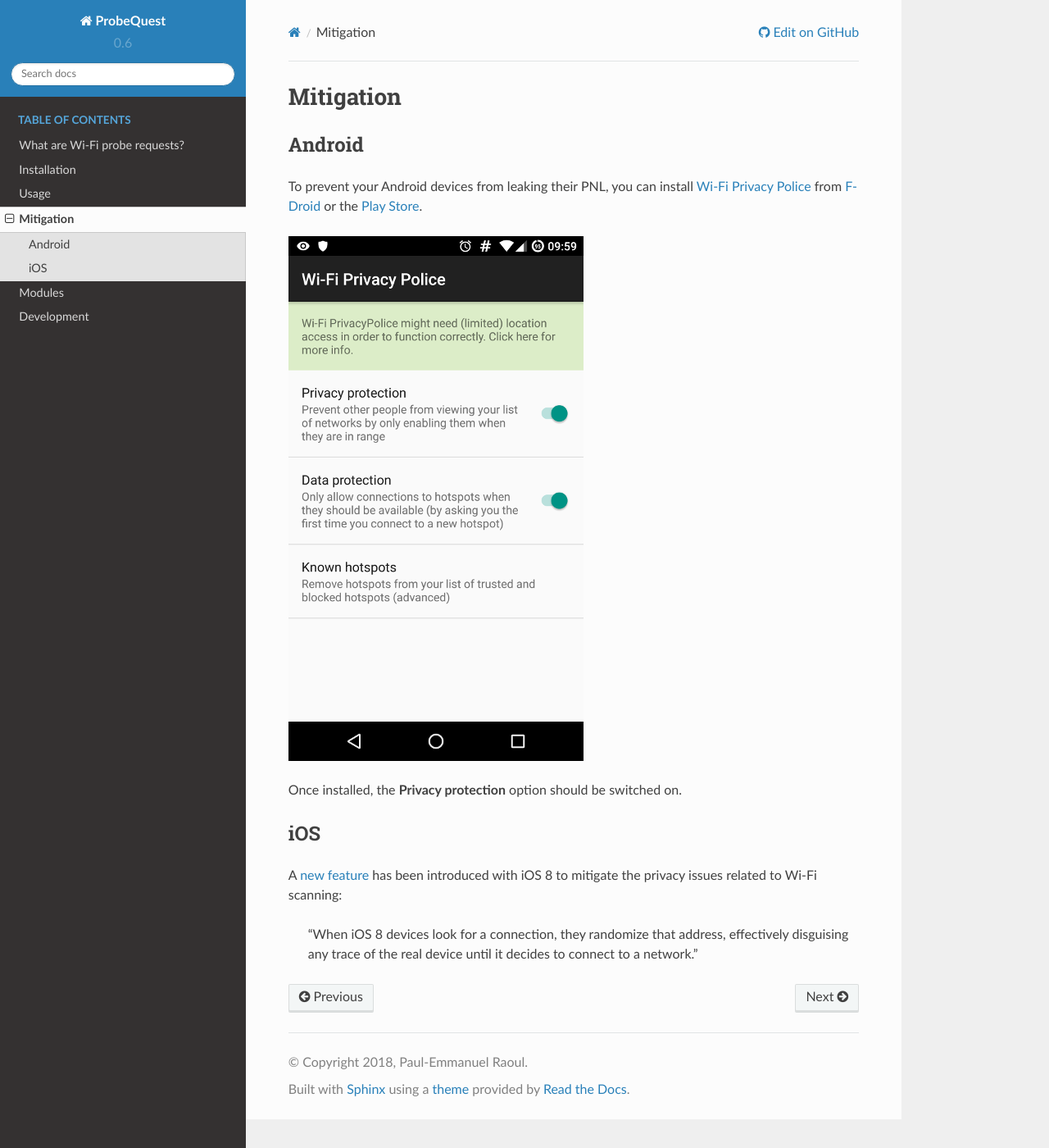
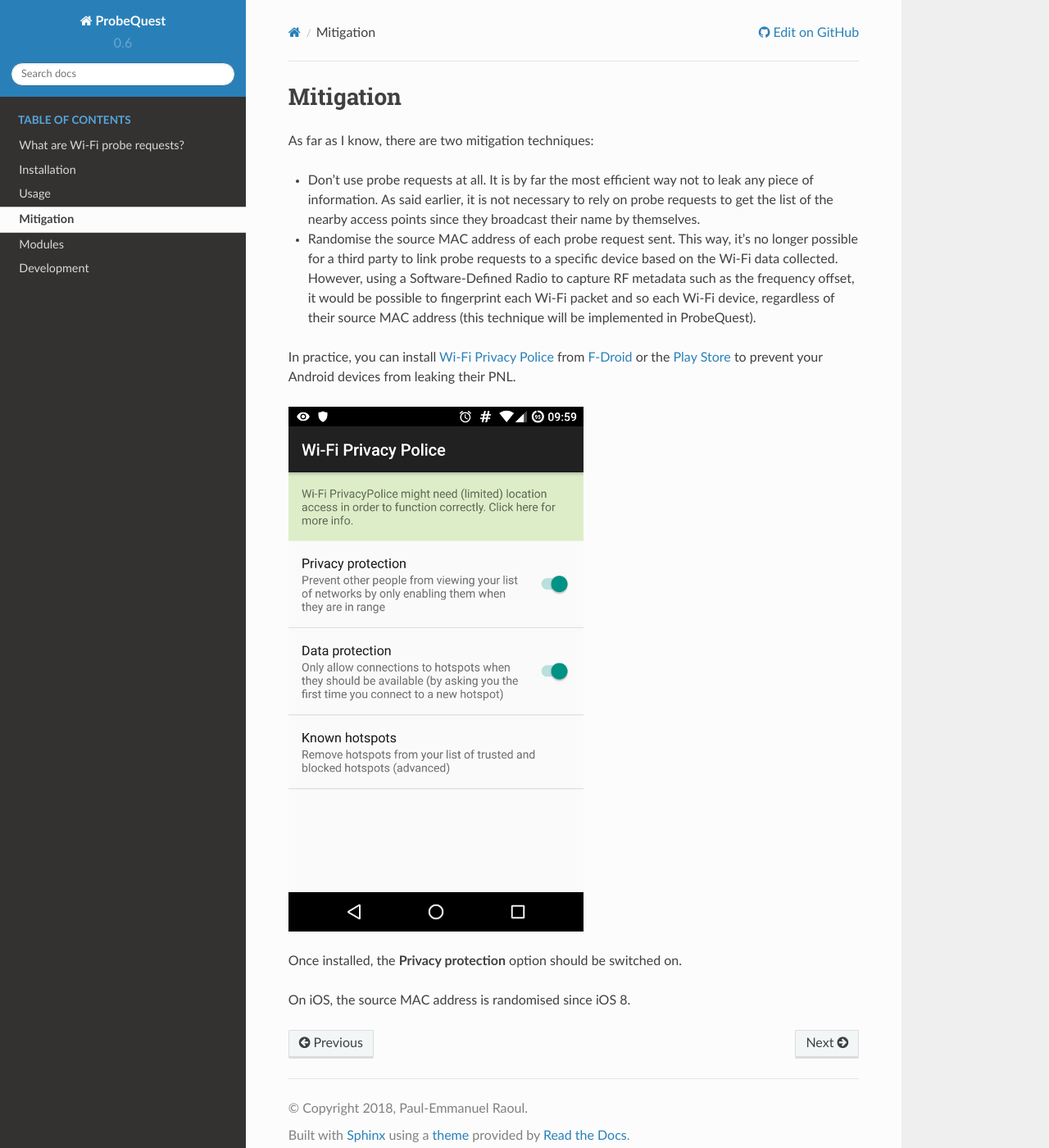
Before and after one commit to SkypLabs/probequest, a Sphinx documentation site: the page built from docs/mitigation.rst, in a window 1280 px wide and 1400 px high. Shown: the whole window at 82% size. Built offline with Sphinx 7.4.7 and the Read the Docs theme 2.0.0, drawn with Linux system fonts in a browser that asks for light colours.

Commit message:
update documentation

```diff
--- a/docs/mitigation.rst
+++ b/docs/mitigation.rst
@@ -2,23 +2,19 @@
 Mitigation
 ==========
 
-Android
--------
+As far as I know, there are two mitigation techniques:
 
-To prevent your Android devices from leaking their PNL, you can install `Wi-Fi Privacy Police`_ from `F-Droid`_ or the `Play Store`_.
+- Don’t use probe requests at all. It is by far the most efficient way not to leak any piece of information. As said earlier, it is not necessary to rely on probe requests to get the list of the nearby access points since they  broadcast their name by themselves.
+- Randomise the source MAC address of each probe request sent. This way, it’s no longer possible for a third party to link probe requests to a specific device based on the Wi-Fi data collected. However, using a Software-Defined Radio to capture RF metadata such as the frequency offset, it would be possible to fingerprint each Wi-Fi packet and so each Wi-Fi device, regardless of their source MAC address (this technique will be implemented in ProbeQuest).
+
+In practice, you can install `Wi-Fi Privacy Police`_ from `F-Droid`_ or the `Play Store`_ to prevent your Android devices from leaking their PNL.
 
 .. image:: _static/img/wifi_privacy_police_main_screen.png
 
 Once installed, the **Privacy protection** option should be switched on.
 
-iOS
----
-
-A `new feature`_ has been introduced with iOS 8 to mitigate the privacy issues related to Wi-Fi scanning:
-
-  "When iOS 8 devices look for a connection, they randomize that address, effectively disguising any trace of the real device until it decides to connect to a network."
+On iOS, the source MAC address is randomised since iOS 8.
 
 .. _F-Droid: https://f-droid.org/packages/be.uhasselt.privacypolice/
-.. _new feature: https://www.theverge.com/2014/6/9/5792970/ios-8-strikes-an-unexpected-blow-against-location-tracking
 .. _Play Store: https://play.google.com/store/apps/details?id=be.uhasselt.privacypolice
 .. _Wi-Fi Privacy Police: https://github.com/BramBonne/privacypolice
--- a/docs/probe_requests.rst
+++ b/docs/probe_requests.rst
@@ -22,6 +22,8 @@
       "Mobile Station" <-- "Access Point" [label = "Association Response"];
     }
 
-Step 1 is optional (and therefore, step 2) since the access points announce their presence by broadcasting their name (ESSID) using `beacon frames`_.
+Step 1 is optional (and therefore, step 2) since the access points announce their presence by broadcasting their name (ESSID) using `beacon frames`_. Consequently, it is not necessary to rely on probe requests to get the list of the access points available. It is a design choice that, although it speeds up the discovery process, causes privacy and security issues.
+
+ProbeQuest can be used to leverage this leak of information to conduct diverse social engineering and network attacks.
 
 .. _beacon frames: https://en.wikipedia.org/wiki/Beacon_frame
```
Also changed, not shown: docs/use_case.rst (added, +19 -0 lines).
